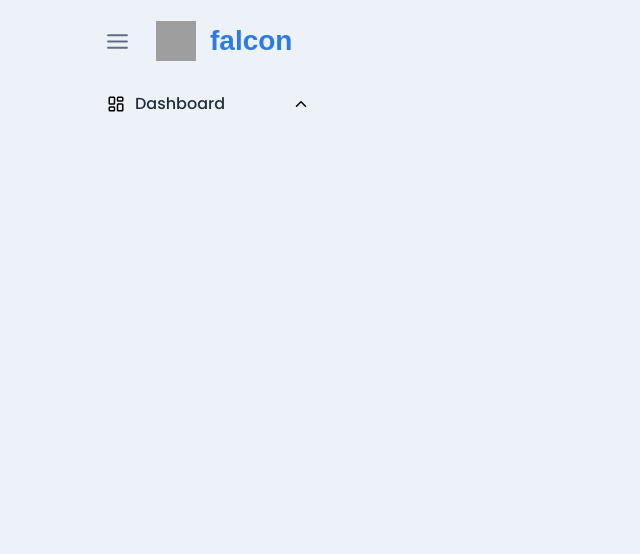
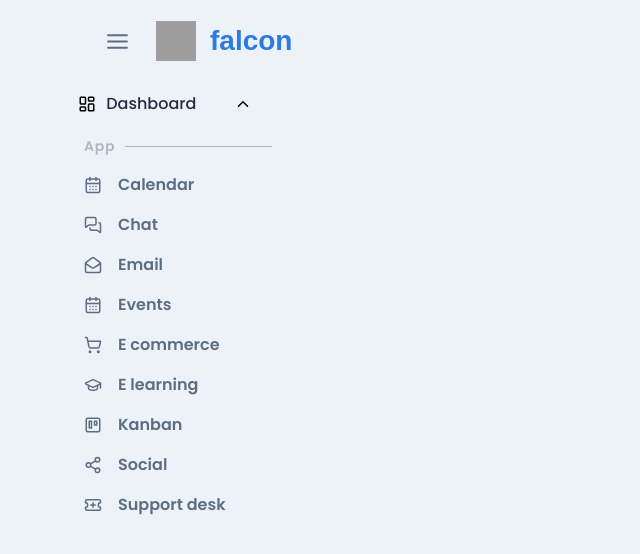
Before and after one commit to faizanazmat0/admin-dashboard, a React (Vite) app in the folder frontend/: page / in a window 1280 px wide. Shown: the top 554 px of the page, without its empty margins (0-640 px from the left). Built offline with nearby package versions, Linux system fonts and the light colour scheme; grey boxes are pictures that could not be loaded; a web font is replaced by a local one.

Commit message:
Build next portion of the sidebar

```diff
--- a/frontend/src/components/sidebar/SideBarItems.jsx
+++ b/frontend/src/components/sidebar/SideBarItems.jsx
@@ -1,5 +1,17 @@
 import React, { useState } from "react";
-import { LayoutDashboard, ChevronUp, ChevronDown } from "lucide-react";
+import {
+  LayoutDashboard,
+  ChevronUp,
+  ChevronDown,
+  CalendarDays,
+  MessagesSquare,
+  MailOpen,
+  ShoppingCart,
+  GraduationCap,
+  Share2,
+  Trello,
+  TicketPlus,
+} from "lucide-react";
 import { Link } from "react-router";
 import "./sidebaritems.css";
 
@@ -27,22 +39,92 @@ const SideBarItems = () => {
       {/* Dropdown Content Section */}
       {isDashboardOpen && (
         <div className="dropdownContent">
-          <div className="dropdownItem active">Default</div>
-          <div className="dropdownItem">Analytics</div>
-          <div className="dropdownItem">CRM</div>
-          <div className="dropdownItem">E commerce</div>
-          <div className="dropdownItem withTag">
+          <Link className="dropdownItem active">Default</Link>
+          <Link className="dropdownItem">Analytics</Link>
+          <Link className="dropdownItem">CRM</Link>
+          <Link className="dropdownItem">E commerce</Link>
+          <Link className="dropdownItem withTag">
             LMS
             <span className="newTag">NEW</span>
+          </Link>
+          <Link className="dropdownItem">Management</Link>
+          <Link className="dropdownItem">Saas</Link>
+          <Link className="dropdownItem withTag">
+            Support desk
+            <span className="newTag">NEW</span>
+          </Link>
+        </div>
+      )}
+
+      {/* App Section  */}
+
+      <div className="appContainer">
+        <div className="appHeading">
+          <h5>App</h5>
+          <div className="headingUnderLine"></div>
+        </div>
+        <div className="appListings">
+          <div>
+            <Link className="appLink">
+              <CalendarDays size={18} />
+              Calendar
+            </Link>
           </div>
-          <div className="dropdownItem">Management</div>
-          <div className="dropdownItem">Saas</div>
-       <div className="dropdownItem withTag">
-           Support desk
-            <span className="newTag">NEW</span>
+
+          <div>
+            <Link className="appLink">
+              <MessagesSquare size={18} />
+              Chat
+            </Link>
+          </div>
+          <div>
+            <Link className="appLink">
+              <MailOpen size={18} />
+              Email
+            </Link>
+          </div>
+
+          <div>
+            <Link className="appLink">
+              <CalendarDays size={18} />
+              Events
+            </Link>
+          </div>
+
+          <div>
+            <Link className="appLink">
+              <ShoppingCart size={18} />E commerce
+            </Link>
+          </div>
+
+          <div>
+            <Link className="appLink">
+              <GraduationCap size={18} />E learning
+            </Link>
+          </div>
+
+          <div>
+            <Link className="appLink">
+              <Trello size={18} />
+              Kanban
+            </Link>
+          </div>
+
+          <div>
+            <Link className="appLink">
+              <Share2 size={18} />
+              Social
+            </Link>
+          </div>
+
+          <div>
+            <Link className="appLink">
+              <TicketPlus size={18} />
+              Support desk
+            </Link>
           </div>
         </div>
-      )}
+      </div>
     </>
   );
 };
--- a/frontend/src/components/sidebar/sidebar.css
+++ b/frontend/src/components/sidebar/sidebar.css
@@ -1,6 +1,6 @@
 /* SideBar Wrapper */
 .sideBarWrapper {
-  width: 350px;
+  max-width: 350px;
   height: 100vh;
   overflow: hidden;
   display: flex;
--- a/frontend/src/components/sidebar/sidebaritems.css
+++ b/frontend/src/components/sidebar/sidebaritems.css
@@ -69,3 +69,47 @@
   border-radius: 4px;
   margin-left: 8px;
 }
+
+/* App Section */
+.appContainer {
+  display: flex;
+  flex-direction: column;
+  justify-content: center;
+  max-width: 350px;
+  padding: 10px 0px 10px 64px;
+}
+.appHeading {
+  display: flex;
+  align-items: center;
+  margin-bottom: 8px;
+}
+
+.appHeading h5 {
+  margin: 0;
+  font-weight: 600;
+  color: #adb8c7;
+  font-size: 14px;
+  letter-spacing: 0.8px;
+  white-space: nowrap;
+}
+.headingUnderLine {
+  flex: 1;
+  height: 1px;
+  background-color: #adb8c7;
+  margin-left: 10px;
+}
+.appLink {
+  display: flex;
+  align-items: center;
+  text-decoration: none;
+  font-size: 16px;
+  font-weight: 600;
+  gap: 16px;
+  padding: 8px 0px;
+  transition: all 0.2 ease;
+  cursor: pointer;
+  color: #5e6e82;
+}
+.appLink:hover {
+  color: #0d1116;
+}
--- a/frontend/src/index.css
+++ b/frontend/src/index.css
@@ -1,7 +1,13 @@
 @import url("https://fonts.googleapis.com/css2?family=Funnel+Display:wght@300..800&family=Jost:ital,wght@0,100..900;1,100..900&family=Poppins:ital,wght@0,100;0,200;0,300;0,400;0,500;0,600;0,700;0,800;0,900;1,100;1,200;1,300;1,400;1,500;1,600;1,700;1,800;1,900&family=Red+Hat+Text:ital,wght@0,300..700;1,300..700&family=Roboto:ital,wght@0,100..900;1,100..900&display=swap");
 @import "tailwindcss";
 
+* {
+  padding: 0;
+  margin: 0;
+  box-sizing: border-box;
+}
+
 body {
-    background-color: #EDF2F9;
-    font-family: "Poppins", sans-serif;
+  background-color: #edf2f9;
+  font-family: "Poppins", sans-serif;
 }
```
